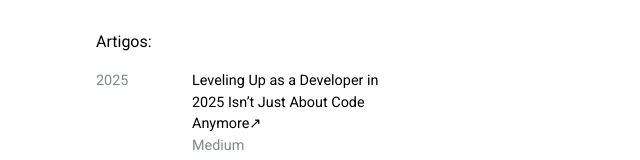
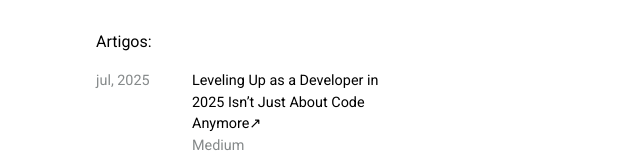
Before and after one commit to dev-raimundos/curriculum, an Angular app: page / in a window 1280 px wide. Shown: the part 1140-1300 px from the top of the page, without its empty margins (0-640 px from the left). Built offline with nearby package versions, Linux system fonts and the light colour scheme.

Commit message:
FIX: Adicionando mês na data do artigo

```diff
--- a/src/app/components/writing/writing.html
+++ b/src/app/components/writing/writing.html
@@ -4,7 +4,7 @@
 
   <div class="writing-container">
     <div class="date">
-      <p>2025</p>
+      <p>jul, 2025</p>
     </div>
     <div class="title-container">
       <p class="writing-title"><a
```
